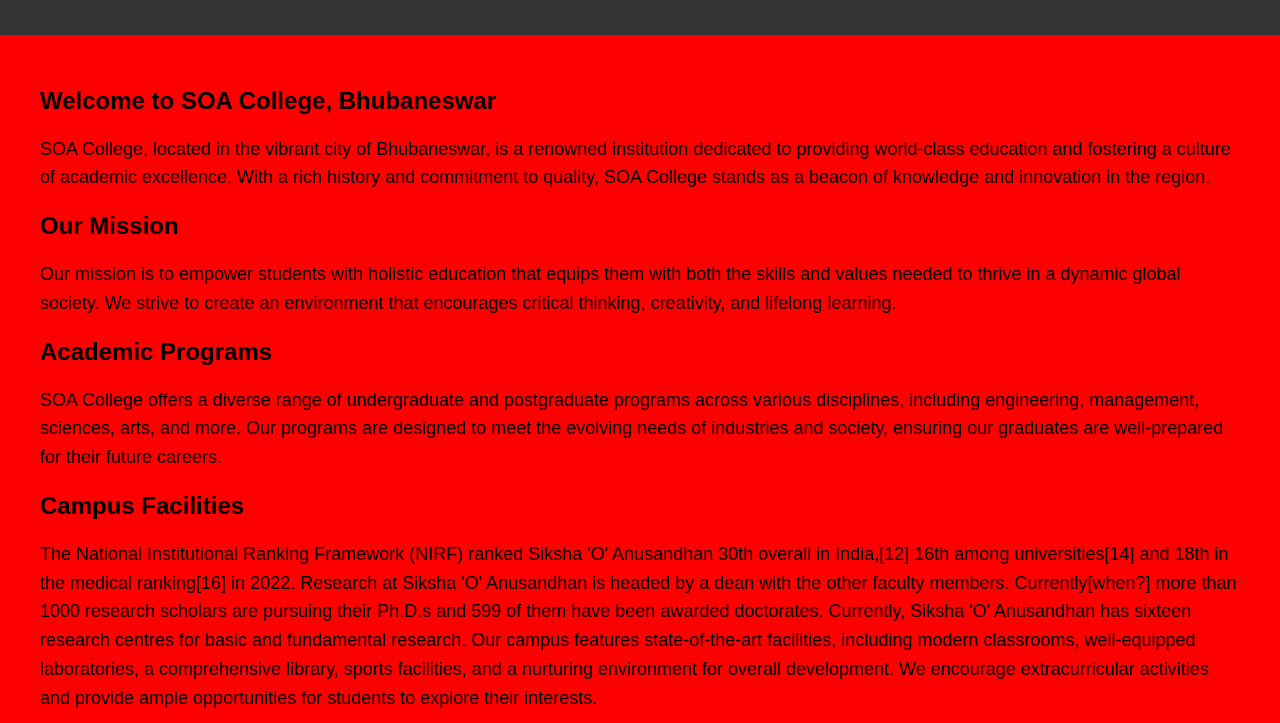
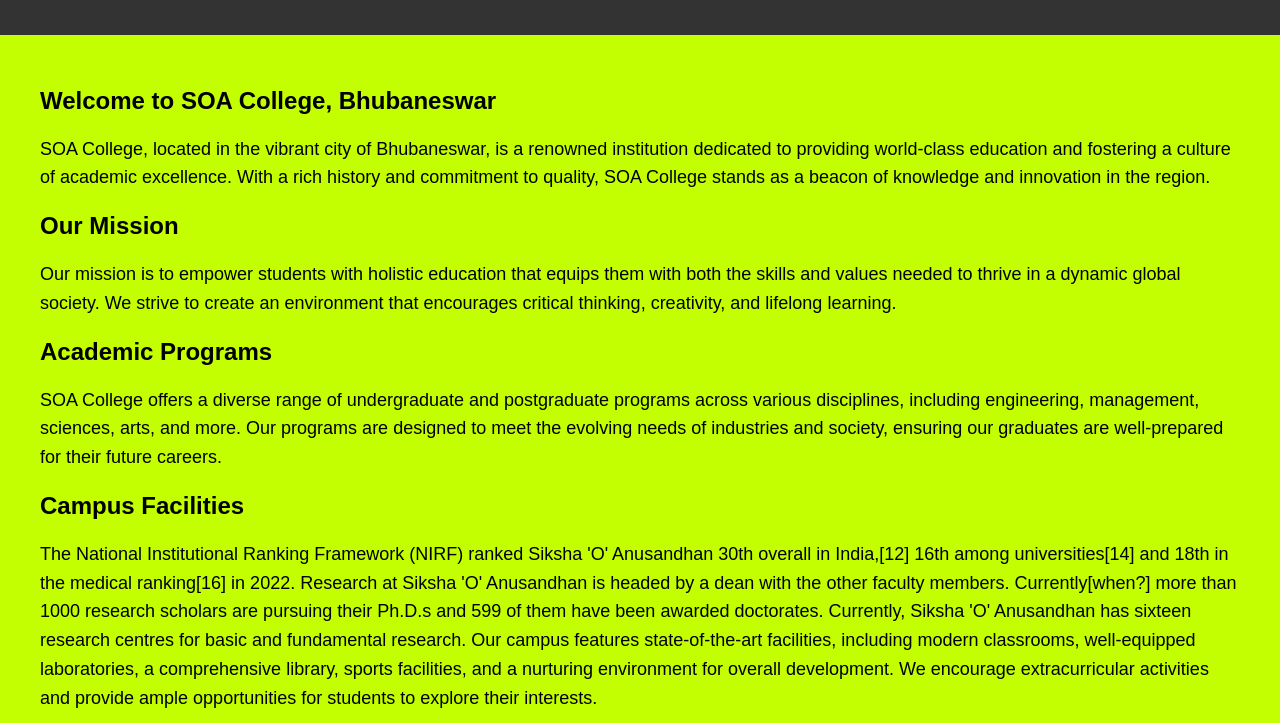
Before and after one commit to Nirbhay-star/soa_website, a plain HTML site: page about.html in a window 1280 px wide. Shown: the part 77-800 px from the top of the page. Drawn offline with Linux system fonts and the light colour scheme.

Commit message:
bg color

```diff
--- a/about.html
+++ b/about.html
@@ -10,7 +10,7 @@
             font-family: Arial, sans-serif;
             margin: 0;
             padding: 0;
-            background-color: #ff0000;
+            background-color: #c3ff00;
         }
 
         header {
```
